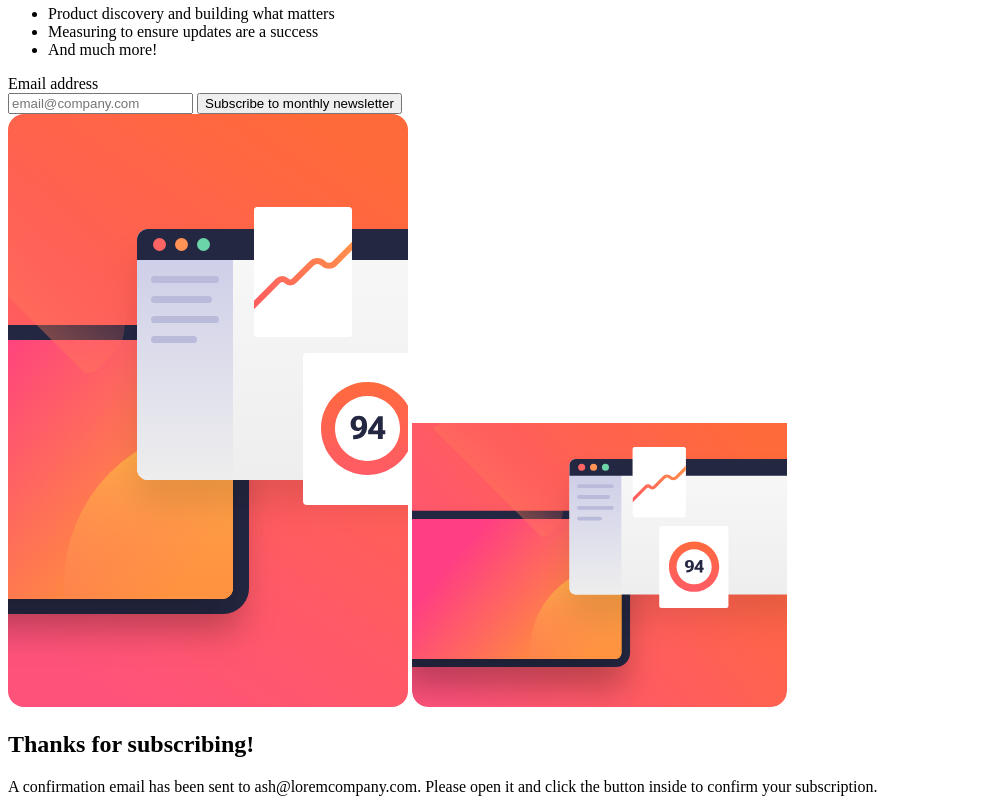
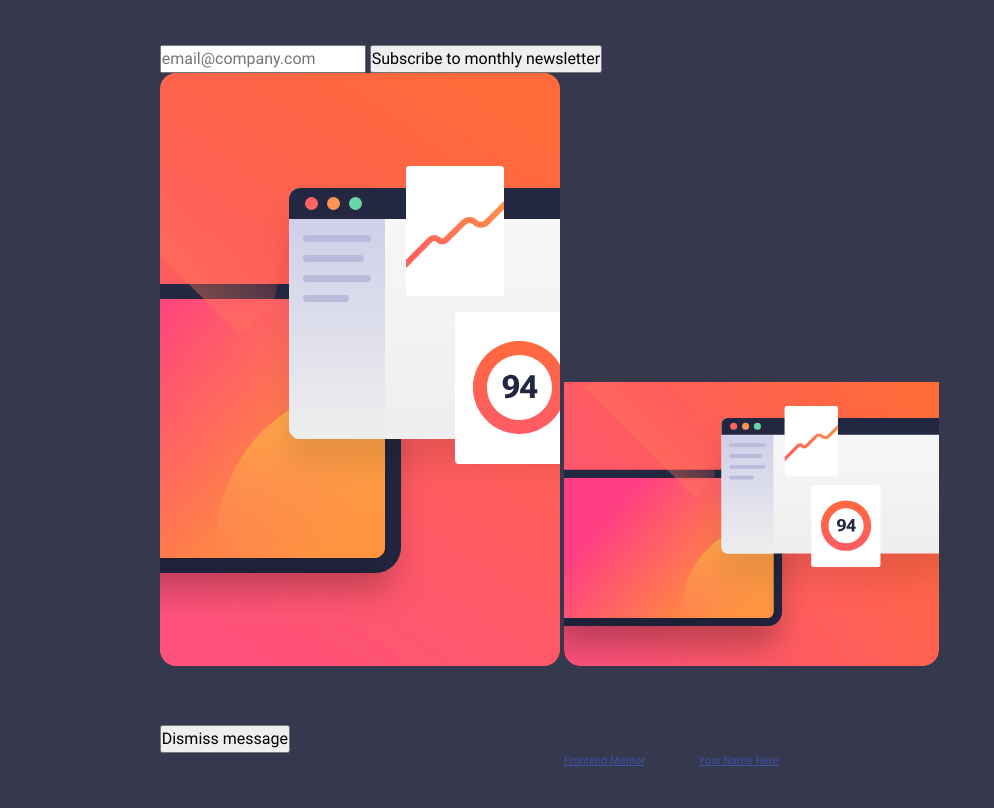
Before and after one commit to CardboardPL/Frontend-Mentor-Newsletter-Sign-Up-With-Success-Message, a plain HTML site: page index.html in a window 1280 px wide. Shown: the part 109-917 px from the top of the page, without its empty margins (0-994 px from the left). After the commit the page ends 879 px from the top, so only its background shows below. Drawn offline with Linux system fonts and the light colour scheme.

Commit message:
Add general.css and update index.html, index.css
In this commit:
- Added general.css to contain the general styles for the site.
- Updated index.html to link index.css.
- Updated index.css to import general.css.

```diff
--- a/index.html
+++ b/index.html
@@ -7,7 +7,7 @@
   <link rel="icon" type="image/png" sizes="32x32" href="./assets/images/favicon-32x32.png">
 
   <title>Frontend Mentor | Newsletter sign-up form with success message</title>
-
+  <link rel="stylesheet" href="stylesheets/index.css">
   <!-- Feel free to remove these styles or customise in your own stylesheet 👍 -->
   <style>
     .attribution { font-size: 11px; text-align: center; }
--- /dev/null
+++ b/stylesheets/general.css
@@ -0,0 +1,35 @@
+*, *::before, *::after {
+  box-sizing: border-box;
+  padding: 0;
+  margin: 0;
+}
+
+html {
+  font-size: 1rem;
+}
+
+body {
+  font-family: "Roboto", Arial, Helvetica, sans-serif;
+  font-size: 1rem;
+  font-weight: var(--font-weight-regular);
+  line-height: 1.5;
+  letter-spacing: 0;
+  color: var(--charcoal-grey);
+  background-color: var(--charcoal-grey);
+}
+
+main {
+  display: flex;
+  justify-content: center;
+  align-items: center;
+}
+
+h1, h2, h3, h4, h5, h6 {
+  font-weight: var(--font-weight-bold);
+  line-height: 1.2;
+}
+
+input, button  {
+  font: inherit;
+  font-family: "Roboto", Arial, Helvetica, sans-serif;
+}
--- a/stylesheets/index.css
+++ b/stylesheets/index.css
@@ -1,2 +1,3 @@
 @import url("./variables.css");
 @import url("./fonts.css");
+@import url("./general.css");
```
